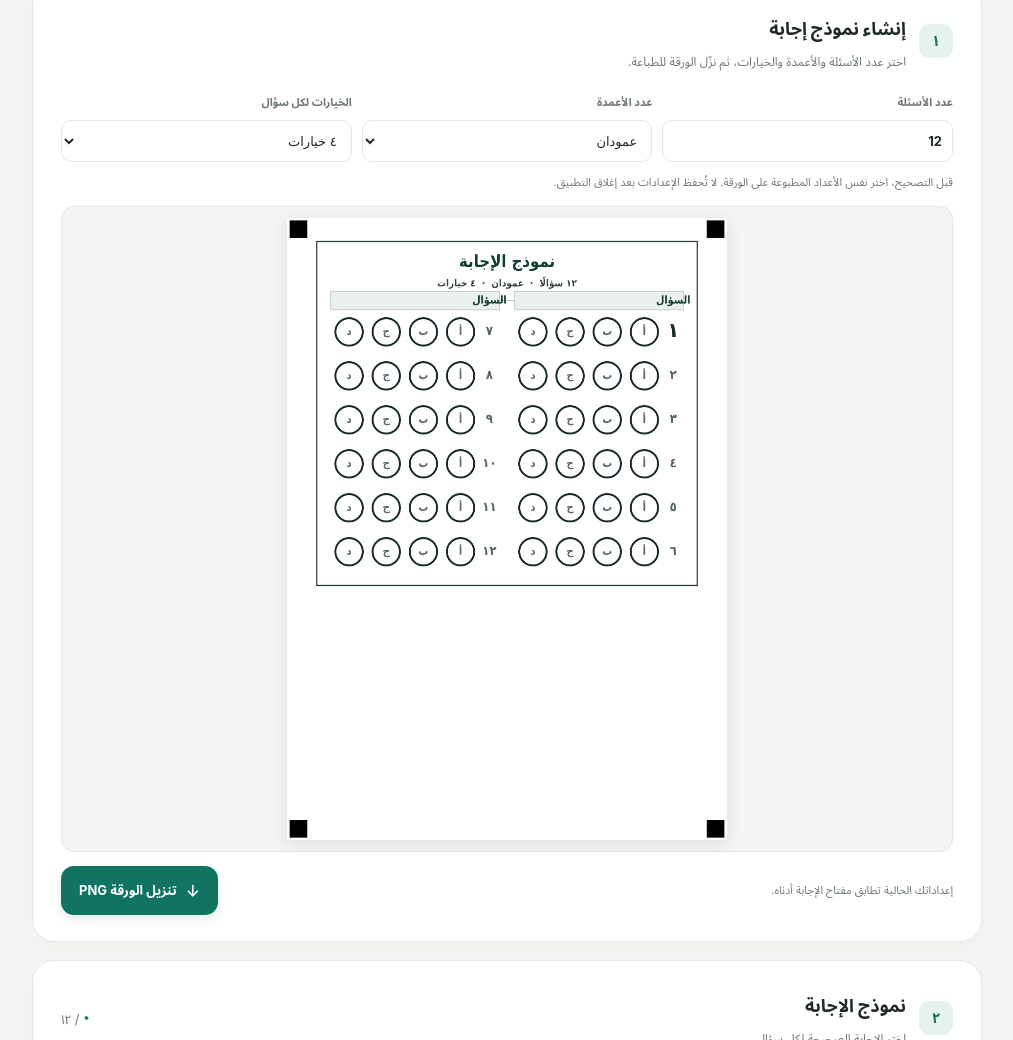
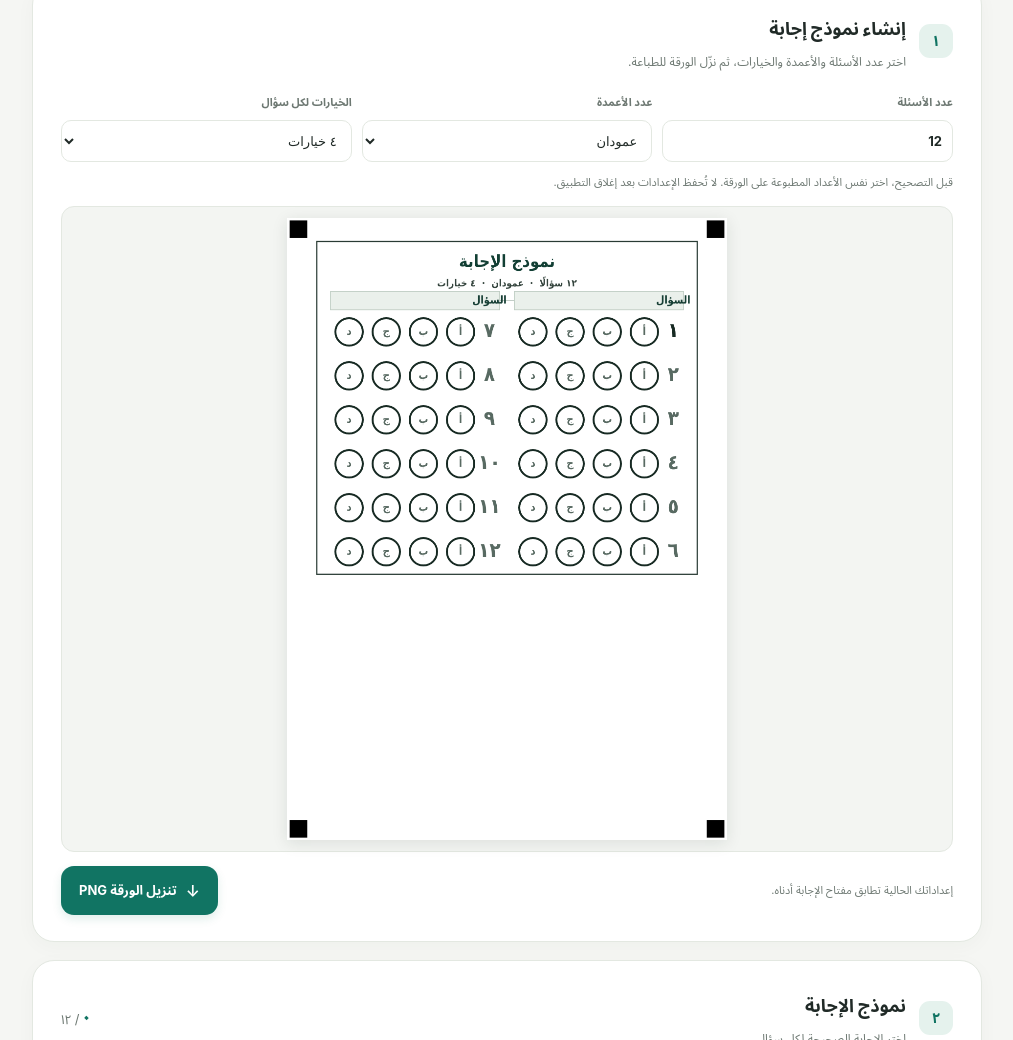
Before and after one commit to swar9622-svg/a, a plain HTML site: page index.html in a window 1280 px wide. Shown: the part 526-1566 px from the top of the page, without its empty margins (133-1146 px from the left). Drawn offline with Linux system fonts and the light colour scheme.

Commit message:
Add files via upload

```diff
--- a/index.html
+++ b/index.html
@@ -961,7 +961,9 @@ function drawAnswerSheet(canvas, scale = 1) {
     const { top, headerH, rowH, qw, cellW, drawRadius, optionCount } = layout;
     const left = Math.min(...layout.cols.map(col => col.left)) - 28;
     const right = Math.max(...layout.cols.map(col => col.right)) + 28;
-    const bottom = top + headerH + layout.rowsMax * rowH + 24;
+    // اجعل الحد السفلي قريبًا من آخر دائرة فعلية بدل ترك مساحة زائدة أسفل العمودين.
+    const lastQuestionY = Math.max(...layout.questions.map(question => question.y * height));
+    const bottom = Math.min(height - 72, lastQuestionY + drawRadius + 18);
     context.strokeStyle = '#293b34';
     context.lineWidth = 2.5;
     context.strokeRect(left, 48, right - left, Math.min(height - 96, bottom - 48));
@@ -981,7 +983,7 @@ function drawAnswerSheet(canvas, scale = 1) {
     context.strokeStyle = '#172a23';
     layout.questions.forEach(question => {
       const y = question.y * height;
-      context.font = `bold ${question.question === 0 ? Math.round(Math.min(42, rowH * 0.72)) : Math.round(Math.min(27, rowH * 0.42))}px Tahoma, Arial, sans-serif`;
+      context.font = 'bold 42px Tahoma, Arial, sans-serif';
       context.fillText(arabicNumber.format(question.question + 1), question.questionX * width, y);
       question.xs.forEach((cx, option) => {
         context.beginPath();
```
